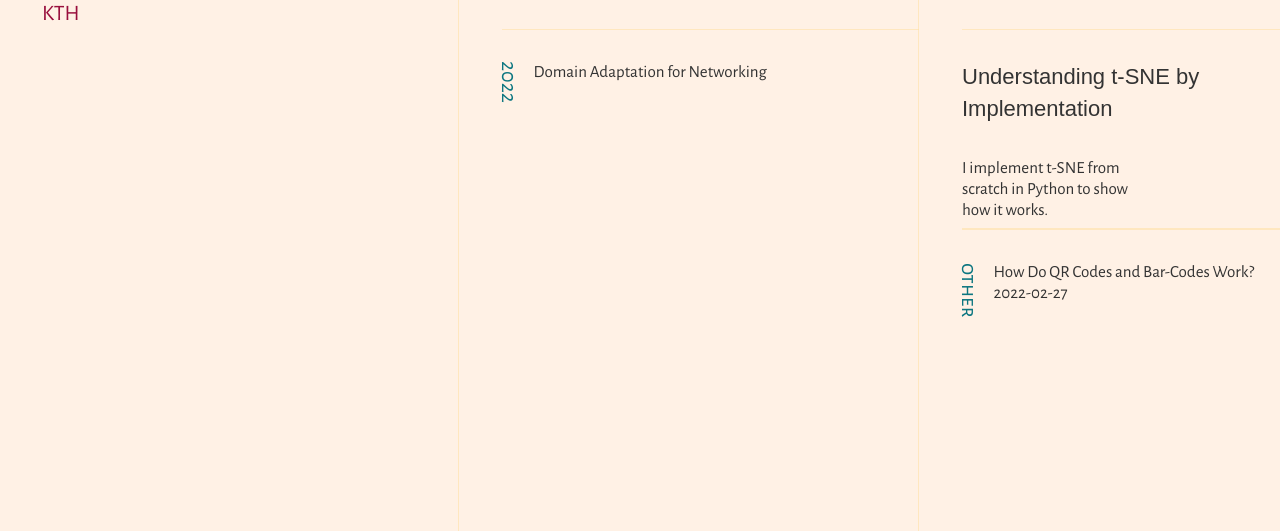
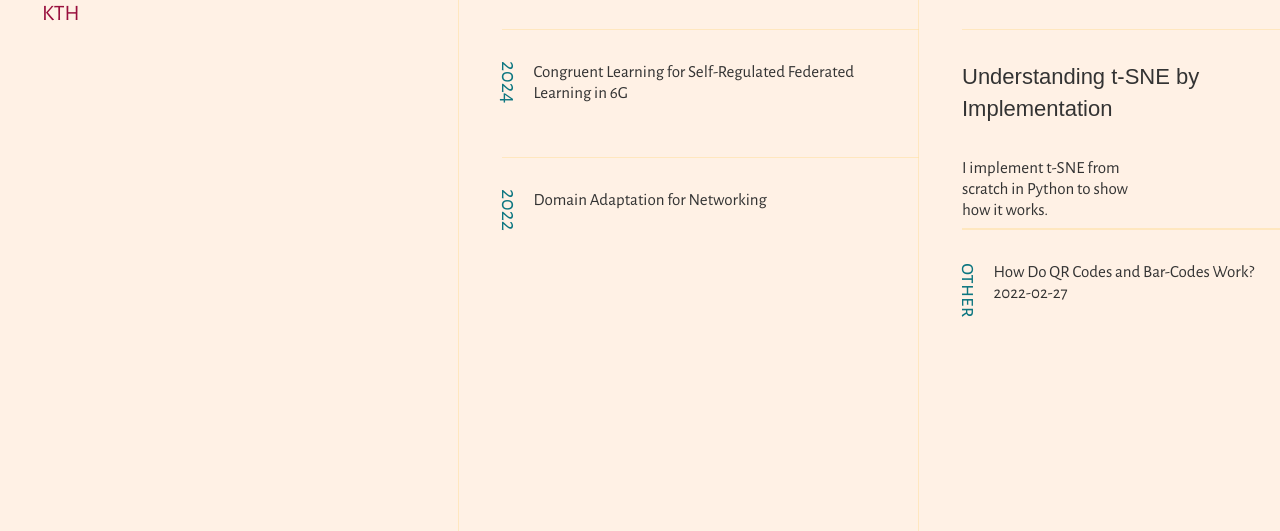
Before and after one commit to adamorucu/adamorucu.com, a plain HTML site: page index.html in a window 1280 px wide. Shown: the part 269-800 px from the top of the page. Drawn offline with nearby package versions, Linux system fonts and the light colour scheme; a web font is replaced by a local one.

Commit message:
New paper

```diff
--- a/index.html
+++ b/index.html
@@ -61,6 +61,13 @@
             </ol> -->
 
             <div class="Notes Standalone">
+              <h2>2024</h2>
+              <ol class="Notes">
+                <li class=""><a href="https://ieeexplore.ieee.org/document/10387700">
+                    <h3>Congruent Learning for Self-Regulated Federated Learning in 6G</h3>
+                  </a></li>
+              </ol>
+
               <h2>2022</h2>
               <ol class="Notes">
                 <li class=""><a href="https://www.diva-portal.org/smash/record.jsf?pid=diva2%3A1694445&dswid=-2123">
```
